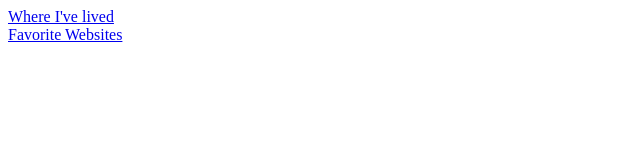
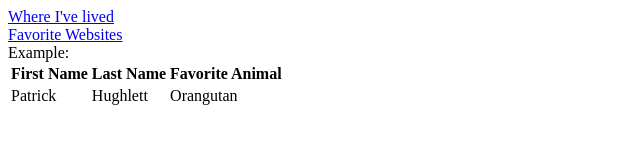
Before and after one commit to phughlett/StaticSite, a plain HTML site: page favorites.html in a window 1280 px wide. Shown: the whole page, without its empty margins (0-640 px from the left). Drawn offline with Linux system fonts and the light colour scheme.

Commit message:
Added table to favorites

```diff
--- a/favorites.html
+++ b/favorites.html
@@ -22,6 +22,24 @@
   </header>
 
   <main>
+    Example:
+
+<table>
+  <thead>
+    <tr>
+      <th>First Name</th>
+      <th>Last Name</th>
+      <th>Favorite Animal</th>
+    </tr>
+  </thead>
+  <tbody>
+    <tr>
+      <td>Patrick</td>
+      <td>Hughlett</td>
+      <td>Orangutan</td>
+    </tr>
+  </tbody>
+</table>
 
 
 
```
